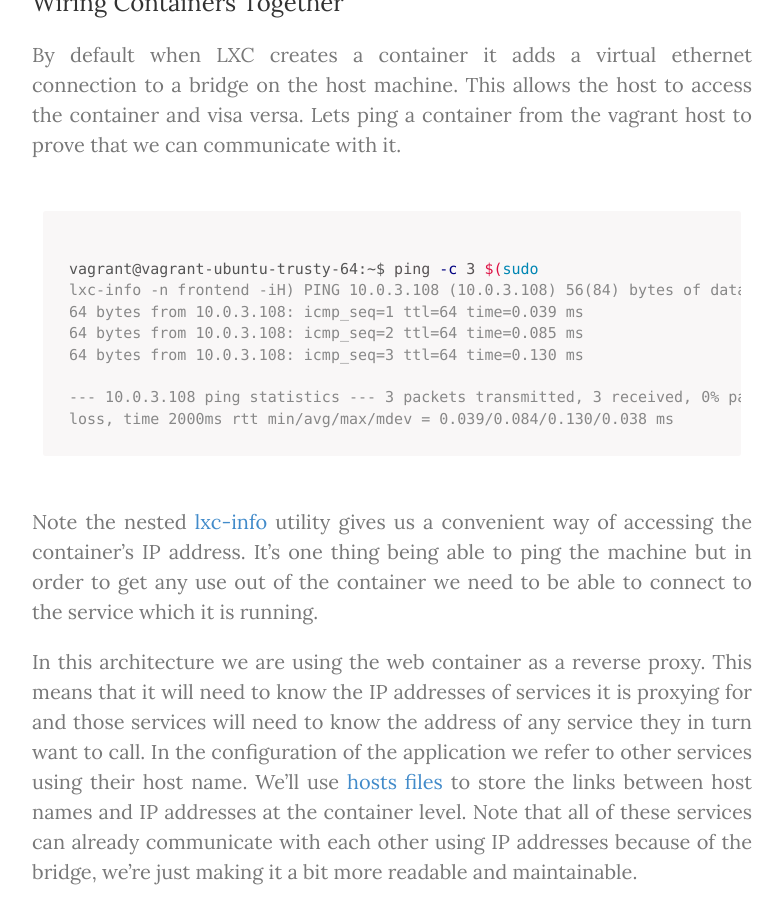
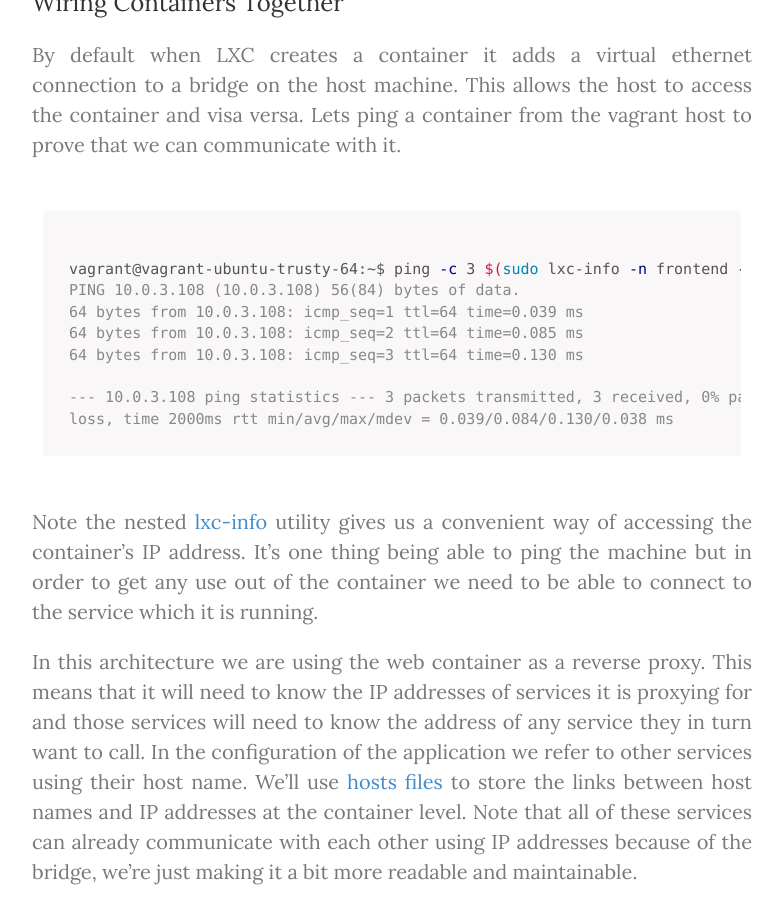
Before and after one commit to andrew-js-wright/andrew-js-wright.github.io, a Jekyll site: the page built from _posts/2015-05-11-microservices-on-LXC.markdown, in a window 1280 px wide and 900 px high, scrolled down 10173 px. Shown: the whole window, without its empty margins (248-1031 px from the left). Built offline with Jekyll 4.4.1, drawn with Linux system fonts in a browser that asks for light colours; Markdown is read by kramdown in place of the engine named in the settings; some of the changed lines change nothing that is shown; some of the changed text lies outside the part shown.

Commit message:
More syntax fixing

```diff
--- a/_posts/2015-05-11-microservices-on-LXC.markdown
+++ b/_posts/2015-05-11-microservices-on-LXC.markdown
@@ -229,7 +229,7 @@ which will have the following contents:
 
 {% highlight bash %}
 # Front ends init script for upstart
-start on file system and net-device-up IFACE!=lo
+start on filesystem and net-device-up IFACE!=lo
 script
     java -jar /frontend/FrontendApplication.jar
     server /frontend/config.yml end
@@ -330,8 +330,8 @@ host to access the container and visa versa. Lets ping a container from the
 vagrant host to prove that we can communicate with it.
 
 {% highlight console %}
-vagrant@vagrant-ubuntu-trusty-64:~$ ping -c 3 $(sudo
-lxc-info -n frontend -iH) PING 10.0.3.108 (10.0.3.108) 56(84) bytes of data.
+vagrant@vagrant-ubuntu-trusty-64:~$ ping -c 3 $(sudo lxc-info -n frontend -iH)
+PING 10.0.3.108 (10.0.3.108) 56(84) bytes of data.
 64 bytes from 10.0.3.108: icmp_seq=1 ttl=64 time=0.039 ms
 64 bytes from 10.0.3.108: icmp_seq=2 ttl=64 time=0.085 ms
 64 bytes from 10.0.3.108: icmp_seq=3 ttl=64 time=0.130 ms
```
Also changed, not shown: 1 other file.
